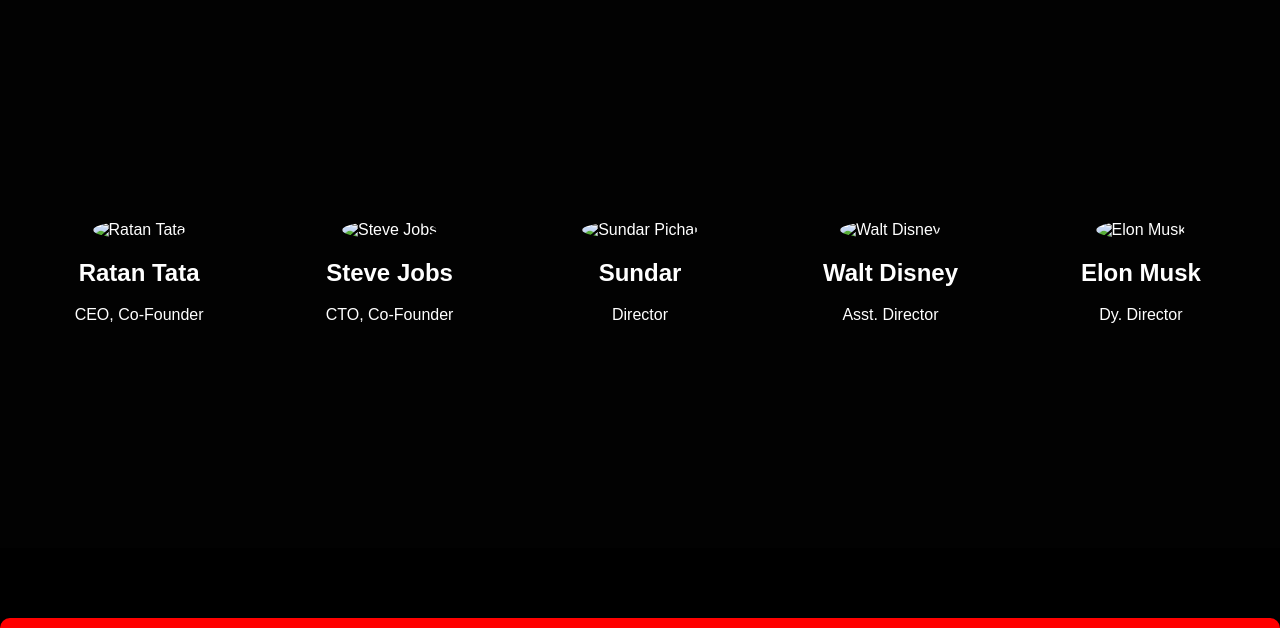
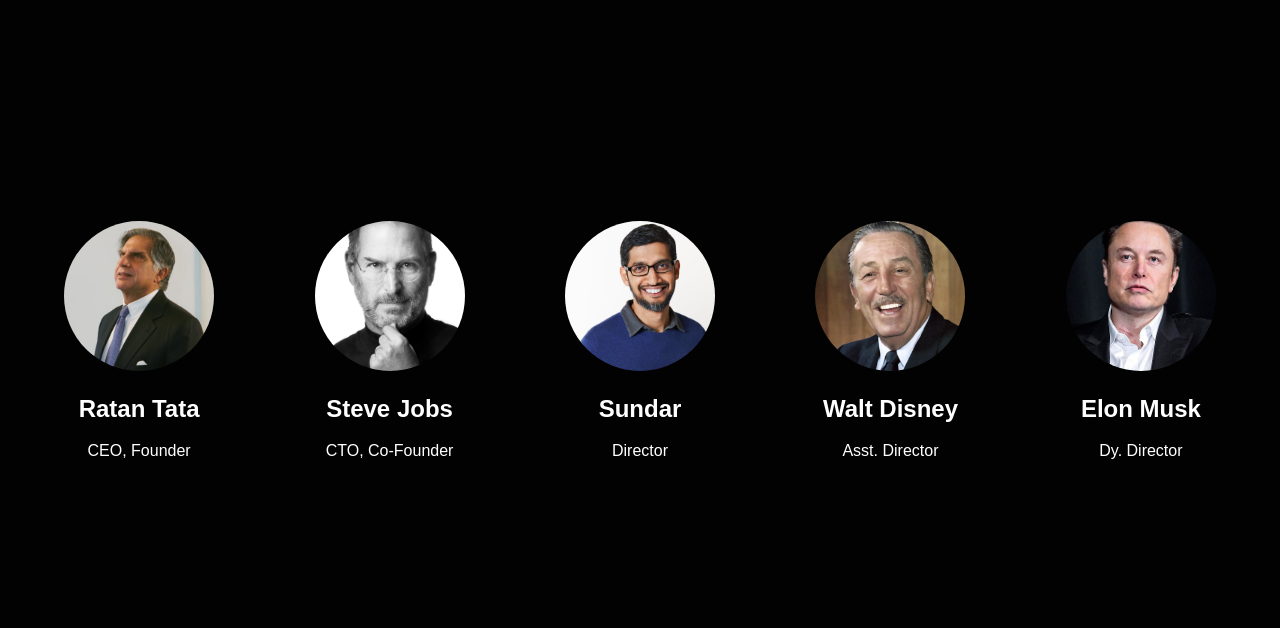
Before and after one commit to dyanesh-100/day2-assessment, a plain HTML site: page people.html in a window 1280 px wide. Shown: the part 158-786 px from the top of the page. Drawn offline with Linux system fonts and the light colour scheme; files that its build step writes are made by us from their sources.

Commit message:
updated commit

```diff
--- a/people.html
+++ b/people.html
@@ -4,7 +4,7 @@
     <meta charset="UTF-8">
     <meta name="viewport" content="width=device-width, initial-scale=1.0">
     <title>People - Roop Tech</title>
-    <link rel="stylesheet" href="styles.css">
+    <link rel="stylesheet" href="./assets/css/styles.css">
 </head>
 <body>
     <header>
@@ -31,27 +31,27 @@
             <div class="container">
 
                 <div class="person-card">
-                    <img src="images/ratan.jpg" alt="Ratan Tata">
+                    <img src="./assets/images/ratan.jpg" alt="Ratan Tata">
                     <h2>Ratan Tata</h2>
-                    <p>CEO, Co-Founder</p>
+                    <p>CEO, Founder</p>
                 </div>
                 <div class="person-card">
-                    <img src="images/steve.jpeg" alt="Steve Jobs">
+                    <img src="./assets/images/steve.jpeg" alt="Steve Jobs">
                     <h2>Steve Jobs</h2>
                     <p>CTO, Co-Founder</p>
                 </div>
                 <div class="person-card">
-                    <img src="images/sundar.jpg" alt="Sundar Pichai">
+                    <img src="./assets/images/sundar.jpg" alt="Sundar Pichai">
                     <h2>Sundar</h2>
                     <p>Director</p>
                 </div>
                 <div class="person-card">
-                    <img src="images/walt.jpg" alt="Walt Disney">
+                    <img src="./assets/images/walt.jpg" alt="Walt Disney">
                     <h2>Walt Disney</h2>
                     <p>Asst. Director</p>
                 </div>
                 <div class="person-card">
-                    <img src="images/elon.jpg" alt="Elon Musk">
+                    <img src="./assets/images/elon.jpg" alt="Elon Musk">
                     <h2>Elon Musk</h2>
                     <p>Dy. Director</p>
                 </div>
```
Also changed, not shown: contact.html (+1 -1 lines), home.html (+1 -1 lines), products.html (+1 -1 lines).
